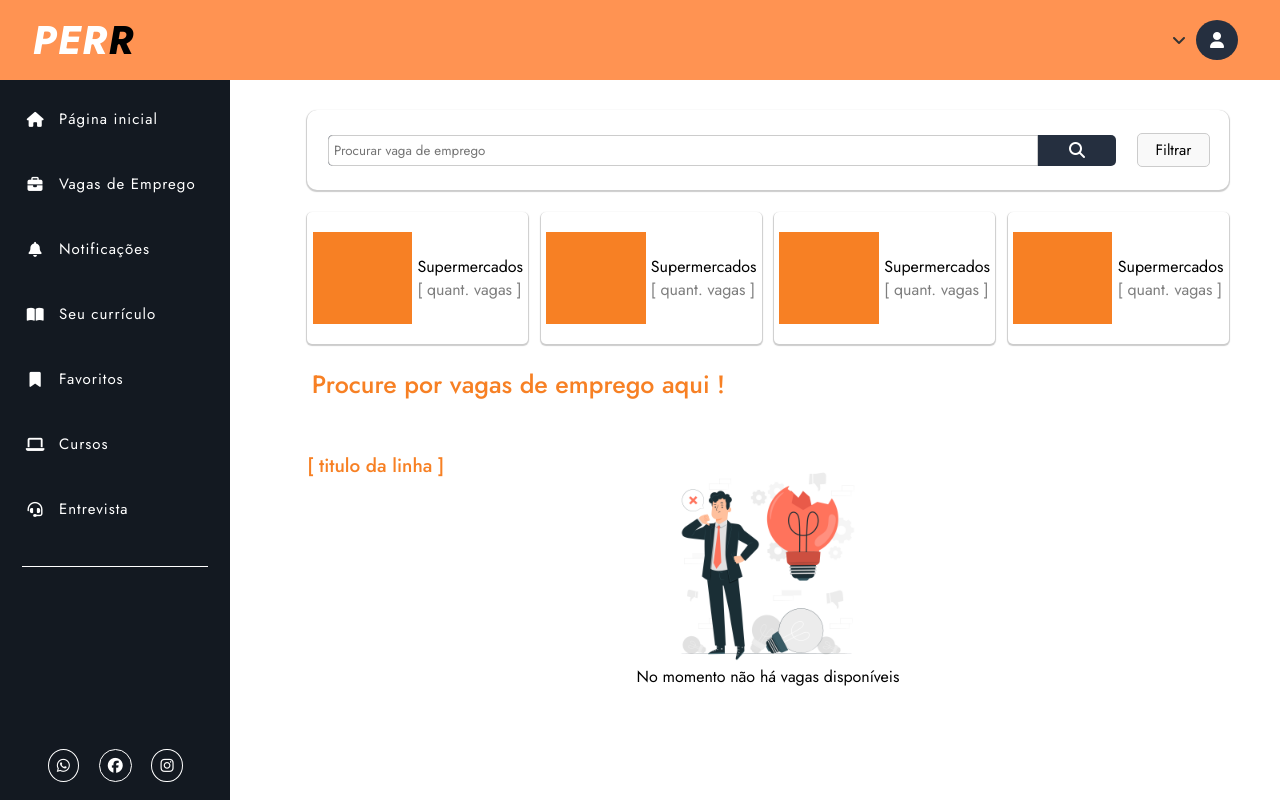
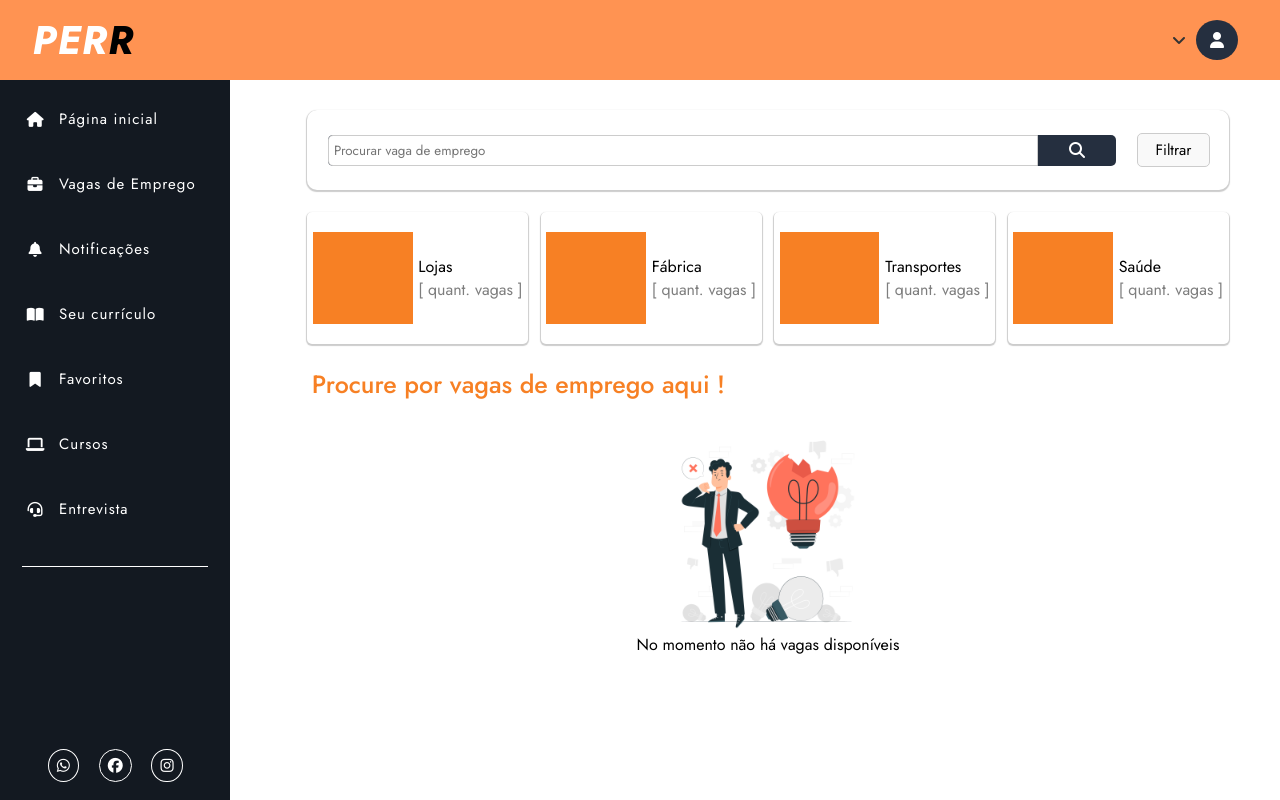
Before and after one commit to Santozzz/TCC-PERR-FRONTEND, a Vue app in the folder frontend/: page /VagaEmprego in a window 1280 px wide. Built offline with nearby package versions, Linux system fonts and the light colour scheme.

Commit message:
ajustes na Navbar, grid e gridVagas

```diff
--- a/frontend/src/components/ALL/Navbar.vue
+++ b/frontend/src/components/ALL/Navbar.vue
@@ -265,7 +265,7 @@ export default {
       transition: .5s ease;
     }
     .nav-list li:hover{
-      background-color: #252c35;
+      background-color: #1c212c;
       cursor: pointer;
     }
     .nav-list li .icon{
--- a/frontend/src/components/Home/grid.vue
+++ b/frontend/src/components/Home/grid.vue
@@ -198,7 +198,7 @@ export default {
         width: 90%;
         margin-top: 5px;
         color: #F78024;
-        font-weight: ;
+        font-weight: 500;
     }
     .notifications{
         display: none;
@@ -220,7 +220,6 @@ export default {
         overflow-y: scroll;
         height: 95%;
         width: 100%;
-
     }
     .notify{
         width: 90%;
@@ -228,6 +227,32 @@ export default {
         border-radius: 5px;
         background-color: #fff;
         box-shadow: 0 1px 1px 1px #ccc;
+    }
+    /* Estilizando a barra de rolagem */
+    .container-notify {
+      overflow-y: scroll;
+    }
+
+    /* Estilizando a barra de rolagem */
+    .container-notify::-webkit-scrollbar {
+      width: 8px;/* Largura da barra de rolagem */
+    }
+
+    /* Estilizando o fundo da barra de rolagem */
+    .container-notify::-webkit-scrollbar-track {
+      background: #f1f1f1; /* Cor do fundo da barra de rolagem */
+      border-radius: 10px; /* Borda arredondada */
+    }
+
+    /* Estilizando o polegar da barra de rolagem */
+    .container-notify::-webkit-scrollbar-thumb {
+      background: #888; /* Cor do polegar da barra de rolagem */
+      border-radius: 10px; /* Borda arredondada */
+    }
+
+    /* Estilizando o polegar da barra de rolagem ao passar o mouse */
+    .container-notify::-webkit-scrollbar-thumb:hover {
+      background: #555; /* Cor do polegar da barra de rolagem ao passar o mouse */
     }
     .container-cursos{
         display: flex;
--- a/frontend/src/components/VagaEmprego/gridVagas.vue
+++ b/frontend/src/components/VagaEmprego/gridVagas.vue
@@ -20,7 +20,7 @@
                         <div class="img-areas"></div>
                         <div class="cardDescription">
                             <div class="nomeArea">
-                                <p>Supermercados</p>
+                                <p>Lojas</p>
                             </div>
                             <div class="quantVagas">
                                 <p>[ quant. vagas ]</p>
@@ -31,7 +31,7 @@
                         <div class="img-areas"></div>
                         <div class="cardDescription">
                             <div class="nomeArea">
-                                <p>Supermercados</p>
+                                <p>Fábrica</p>
                             </div>
                             <div class="quantVagas">
                                 <p>[ quant. vagas ]</p>
@@ -42,7 +42,7 @@
                         <div class="img-areas"></div>
                         <div class="cardDescription">
                             <div class="nomeArea">
-                                <p>Supermercados</p>
+                                <p>Transportes</p>
                             </div>
                             <div class="quantVagas">
                                 <p>[ quant. vagas ]</p>
@@ -53,7 +53,7 @@
                         <div class="img-areas"></div>
                         <div class="cardDescription">
                             <div class="nomeArea">
-                                <p>Supermercados</p>
+                                <p>Saúde</p>
                             </div>
                             <div class="quantVagas">
                                 <p>[ quant. vagas ]</p>
@@ -64,9 +64,9 @@
                 <h4>Procure por vagas de emprego aqui !</h4>
                 <div class="gridCardVagas">
                     <div class="container-row">
-                        <h4>[ titulo da linha ]</h4>
                         <div class="row">
                             <div v-if="items.length">
+                                <h4>[ titulo da linha ]</h4>
                                 <span class="items" v-for="(item, index) in items" :key="index">
                                     {{ item }}
                                 </span>
@@ -145,6 +145,7 @@ export default {
     }
     .input-search i{
         color: #ffffff;
+        cursor: pointer;
     }
     .filter{
         display: flex;
```
